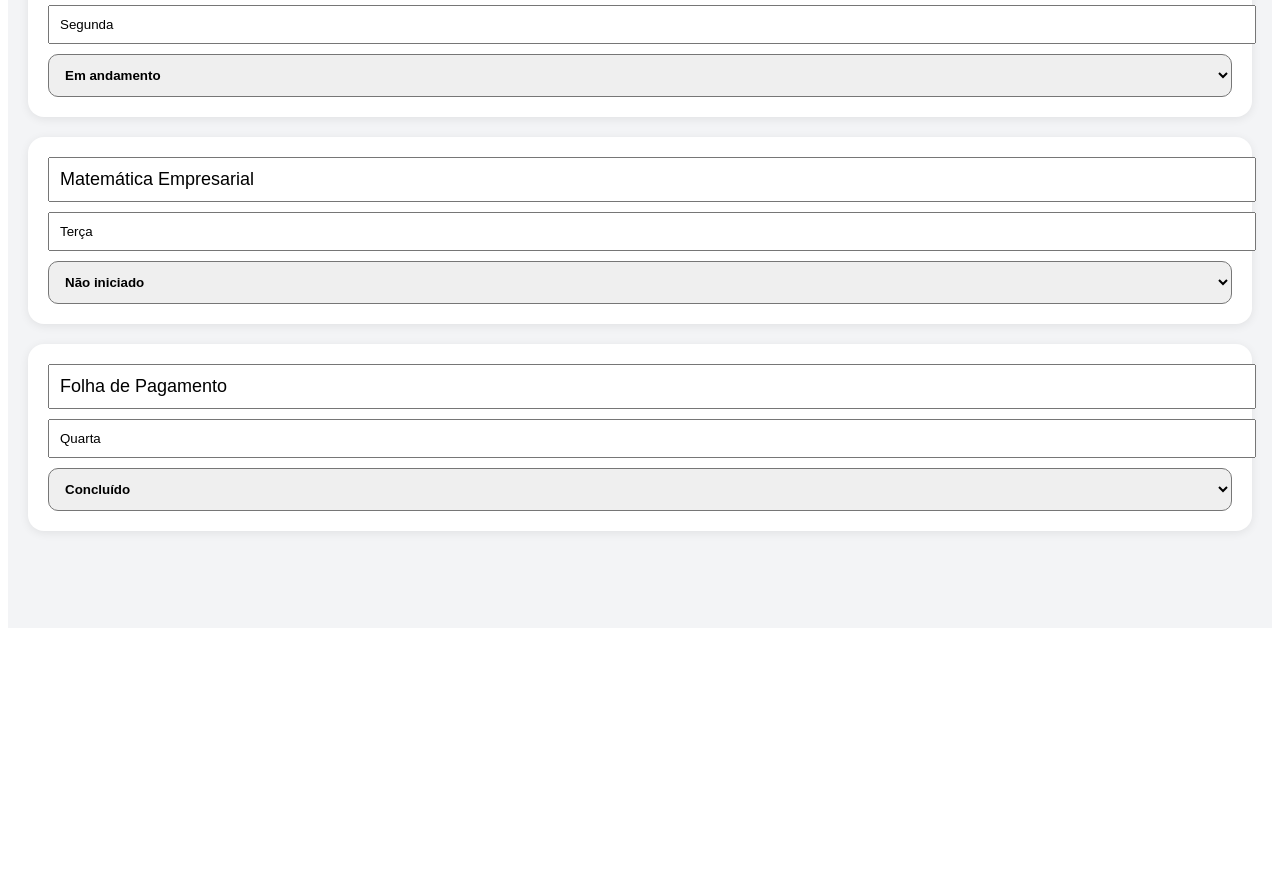
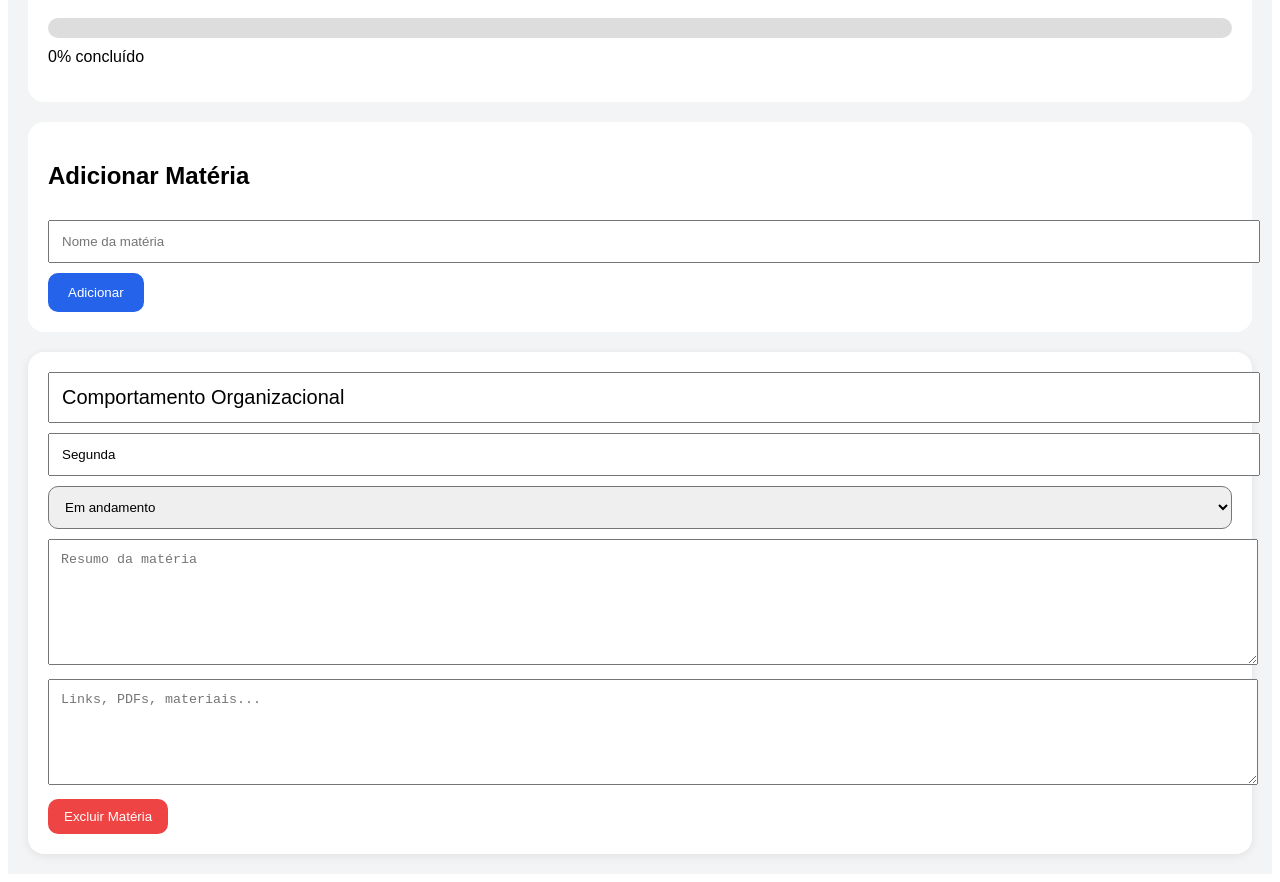
Before and after one commit to ssouzarafaelaa-afk/planner-estudos, a Next.js app: page / in a window 1280 px wide. Shown: the part 220-1102 px from the top of the page. Before the commit the page ends 856 px from the top, so only its background shows below. Built offline with nearby package versions, Linux system fonts and the light colour scheme.

Commit message:
Update page.js

```diff
--- a/app/page.js
+++ b/app/page.js
@@ -1,31 +1,69 @@
 "use client";
 
-import { useState } from "react";
+import { useState, useEffect } from "react";
 
 export default function Home() {
-  const [estudos, setEstudos] = useState([
+  const [estudos, setEstudos] = useState([]);
+
+  const [novaMateria, setNovaMateria] = useState("");
+
+  useEffect(() => {
+    const dadosSalvos = localStorage.getItem("planner");
+    if (dadosSalvos) {
+      setEstudos(JSON.parse(dadosSalvos));
+    } else {
+      setEstudos([
         {
           materia: "Comportamento Organizacional",
           dia: "Segunda",
           status: "Em andamento",
+          resumo: "",
+          material: "",
         },
+      ]);
+    }
+  }, []);
+
+  useEffect(() => {
+    localStorage.setItem("planner", JSON.stringify(estudos));
+  }, [estudos]);
+
+  const alterarCampo = (index, campo, valor) => {
+    const novos = [...estudos];
+    novos[index][campo] = valor;
+    setEstudos(novos);
+  };
+
+  const adicionarMateria = () => {
+    if (!novaMateria) return;
+
+    setEstudos([
+      ...estudos,
       {
-      materia: "Matemática Empresarial",
-      dia: "Terça",
+        materia: novaMateria,
+        dia: "",
         status: "Não iniciado",
-    },
-    {
-      materia: "Folha de Pagamento",
-      dia: "Quarta",
-      status: "Concluído",
+        resumo: "",
+        material: "",
       },
     ]);
 
-  const alterarStatus = (index, novoStatus) => {
-    const novosEstudos = [...estudos];
-    novosEstudos[index].status = novoStatus;
-    setEstudos(novosEstudos);
+    setNovaMateria("");
   };
+
+  const removerMateria = (index) => {
+    const novos = estudos.filter((_, i) => i !== index);
+    setEstudos(novos);
+  };
+
+  const total = estudos.length;
+
+  const concluidos = estudos.filter(
+    (e) => e.status === "Concluído"
+  ).length;
+
+  const progresso =
+    total > 0 ? Math.round((concluidos / total) * 100) : 0;
 
   return (
     <div
@@ -39,8 +77,7 @@ export default function Home() {
       <h1
         style={{
           textAlign: "center",
-          fontSize: "32px",
-          marginBottom: "10px",
+          fontSize: "34px",
         }}
       >
         Planner de Estudos
@@ -49,14 +86,89 @@ export default function Home() {
       <p
         style={{
           textAlign: "center",
-          marginBottom: "30px",
-          color: "#555",
+          color: "#666",
+          marginBottom: "20px",
         }}
       >
         Faculdade + DP/eSocial
       </p>
 
-      <div style={{ display: "grid", gap: "20px" }}>
+      <div
+        style={{
+          background: "white",
+          padding: "20px",
+          borderRadius: "16px",
+          marginBottom: "20px",
+        }}
+      >
+        <h2>Progresso Geral</h2>
+
+        <div
+          style={{
+            background: "#ddd",
+            height: "20px",
+            borderRadius: "999px",
+            overflow: "hidden",
+            marginTop: "10px",
+          }}
+        >
+          <div
+            style={{
+              width: `${progresso}%`,
+              background: "#22c55e",
+              height: "100%",
+            }}
+          />
+        </div>
+
+        <p style={{ marginTop: "10px" }}>
+          {progresso}% concluído
+        </p>
+      </div>
+
+      <div
+        style={{
+          background: "white",
+          padding: "20px",
+          borderRadius: "16px",
+          marginBottom: "20px",
+        }}
+      >
+        <h2>Adicionar Matéria</h2>
+
+        <input
+          placeholder="Nome da matéria"
+          value={novaMateria}
+          onChange={(e) => setNovaMateria(e.target.value)}
+          style={{
+            width: "100%",
+            padding: "12px",
+            marginTop: "10px",
+            marginBottom: "10px",
+          }}
+        />
+
+        <button
+          onClick={adicionarMateria}
+          style={{
+            background: "#2563eb",
+            color: "white",
+            border: "none",
+            padding: "12px 20px",
+            borderRadius: "10px",
+            cursor: "pointer",
+          }}
+        >
+          Adicionar
+        </button>
+      </div>
+
+      <div
+        style={{
+          display: "grid",
+          gap: "20px",
+        }}
+      >
         {estudos.map((item, index) => (
           <div
             key={index}
@@ -69,29 +181,26 @@ export default function Home() {
           >
             <input
               value={item.materia}
-              onChange={(e) => {
-                const novos = [...estudos];
-                novos[index].materia = e.target.value;
-                setEstudos(novos);
-              }}
+              onChange={(e) =>
+                alterarCampo(index, "materia", e.target.value)
+              }
               style={{
                 width: "100%",
-                padding: "10px",
-                fontSize: "18px",
+                padding: "12px",
+                fontSize: "20px",
                 marginBottom: "10px",
               }}
             />
 
             <input
+              placeholder="Dia"
               value={item.dia}
-              onChange={(e) => {
-                const novos = [...estudos];
-                novos[index].dia = e.target.value;
-                setEstudos(novos);
-              }}
+              onChange={(e) =>
+                alterarCampo(index, "dia", e.target.value)
+              }
               style={{
                 width: "100%",
-                padding: "10px",
+                padding: "12px",
                 marginBottom: "10px",
               }}
             />
@@ -99,13 +208,13 @@ export default function Home() {
             <select
               value={item.status}
               onChange={(e) =>
-                alterarStatus(index, e.target.value)
+                alterarCampo(index, "status", e.target.value)
               }
               style={{
                 width: "100%",
                 padding: "12px",
+                marginBottom: "10px",
                 borderRadius: "10px",
-                fontWeight: "bold",
               }}
             >
               <option>Não iniciado</option>
@@ -113,6 +222,48 @@ export default function Home() {
               <option>Concluído</option>
               <option>Revisar</option>
             </select>
+
+            <textarea
+              placeholder="Resumo da matéria"
+              value={item.resumo}
+              onChange={(e) =>
+                alterarCampo(index, "resumo", e.target.value)
+              }
+              style={{
+                width: "100%",
+                padding: "12px",
+                minHeight: "100px",
+                marginBottom: "10px",
+              }}
+            />
+
+            <textarea
+              placeholder="Links, PDFs, materiais..."
+              value={item.material}
+              onChange={(e) =>
+                alterarCampo(index, "material", e.target.value)
+              }
+              style={{
+                width: "100%",
+                padding: "12px",
+                minHeight: "80px",
+                marginBottom: "10px",
+              }}
+            />
+
+            <button
+              onClick={() => removerMateria(index)}
+              style={{
+                background: "#ef4444",
+                color: "white",
+                border: "none",
+                padding: "10px 16px",
+                borderRadius: "10px",
+                cursor: "pointer",
+              }}
+            >
+              Excluir Matéria
+            </button>
           </div>
         ))}
       </div>
```
Lines whose indentation alone changed are shown as unchanged.
